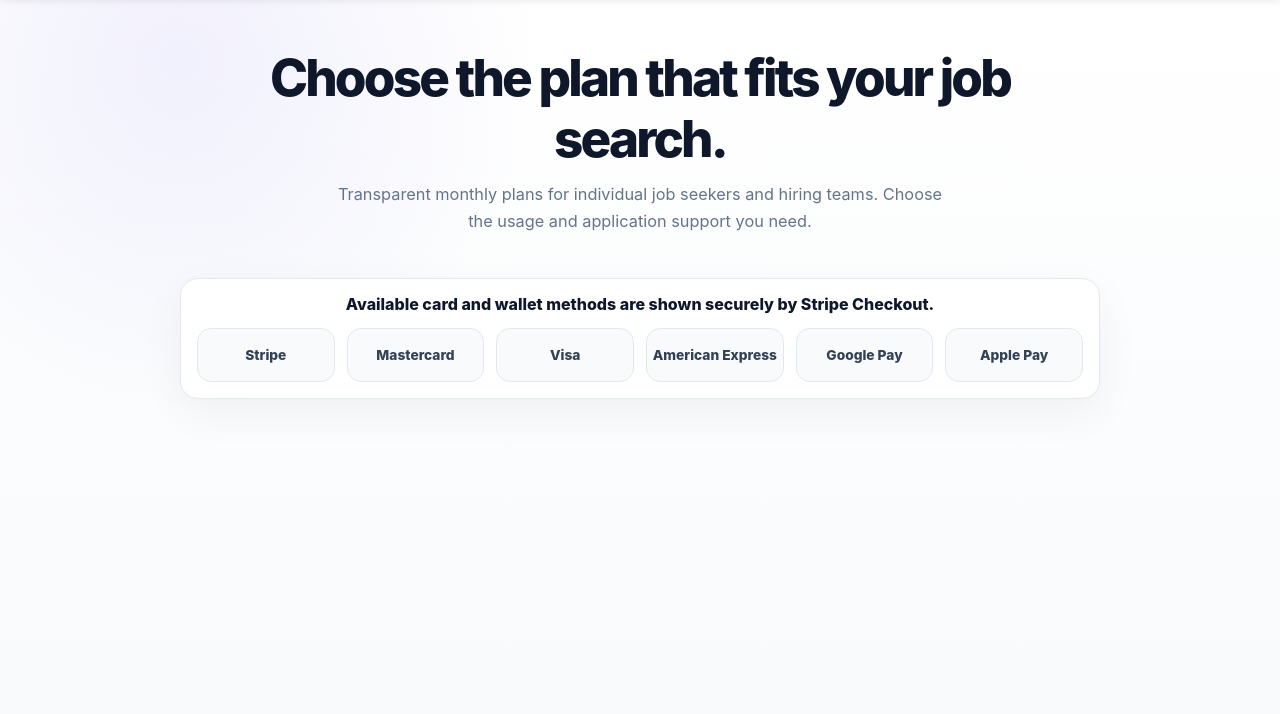
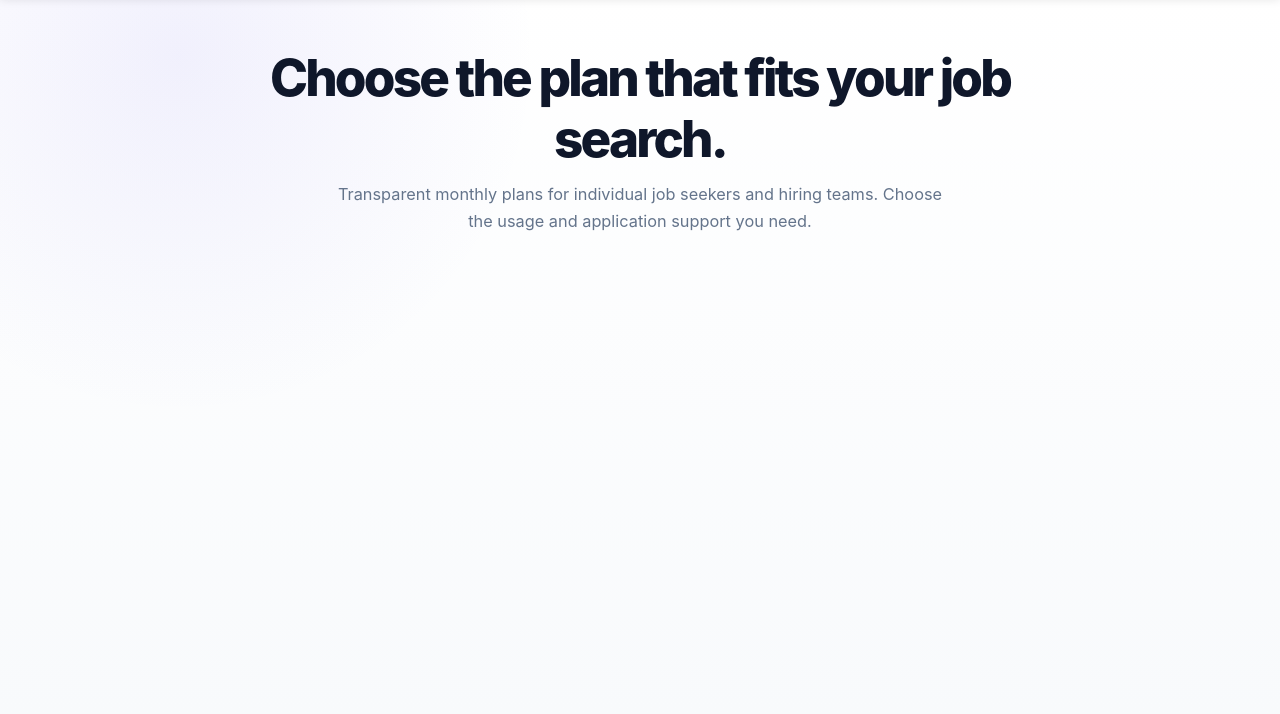
Before and after one commit to call07564221643-code/MyValidCV_Clean, a Django app: page /pricing/ in a window 1280 px wide. Shown: the part 63-777 px from the top of the page. Run offline with Django 5.2, Linux system fonts and the light colour scheme; data that the repository does not hold is empty.

Commit message:
Simplify plans payment messaging

```diff
--- a/payments/views.py
+++ b/payments/views.py
@@ -1,4 +1,5 @@
 import json
+import logging
 import re
 from datetime import datetime, timedelta, timezone as datetime_timezone
 from decimal import Decimal
@@ -27,6 +28,9 @@ from .services import (
     retrieve_stripe_checkout_session,
     verify_stripe_signature,
 )
+
+
+logger = logging.getLogger(__name__)
 
 
 def pricing(request):
@@ -102,12 +106,14 @@ def start_stripe_checkout(request, plan_code):
     try:
         session = create_stripe_checkout_session(transaction, success_url, cancel_url)
     except StripeConfigurationError:
+        logger.exception("Stripe checkout is not configured for plan %s.", plan.code)
         if settings.STRIPE_MOCK_MODE:
             messages.warning(request, "Live card checkout is not connected yet. Demo checkout is available.")
             return render(request, "payments/stripe_mock_checkout.html", demo_checkout_context(transaction))
         messages.error(request, "Stripe checkout is not configured. Please contact support.")
         return redirect("pricing")
     except StripeAPIError:
+        logger.exception("Stripe checkout API failed for plan %s and transaction %s.", plan.code, transaction.checkout_reference)
         messages.error(request, "Stripe checkout could not be started. Please try again.")
         return redirect("pricing")
 
--- a/templates/payments/pricing.html
+++ b/templates/payments/pricing.html
@@ -150,46 +150,6 @@
         margin-bottom: 0.5rem;
     }
 
-    .payment-strip {
-        max-width: 920px;
-        margin: 2rem auto 0;
-        border: 1px solid #e2e8f0;
-        border-radius: 18px;
-        background: #ffffff;
-        padding: 1rem;
-        box-shadow: 0 14px 44px rgba(15, 23, 42, 0.05);
-    }
-
-    .payment-strip h2 {
-        color: #0f172a;
-        font-size: 1rem;
-        font-weight: 760;
-        margin: 0 0 0.85rem;
-        text-align: center;
-    }
-
-    .gateway-grid {
-        display: grid;
-        grid-template-columns: repeat(6, minmax(0, 1fr));
-        gap: 0.75rem;
-    }
-
-    .gateway-pill {
-        display: grid;
-        place-items: center;
-        min-height: 54px;
-        border: 1px solid #e2e8f0;
-        border-radius: 14px;
-        background: #f8fafc;
-        color: #334155;
-        font-weight: 760;
-        font-size: 0.86rem;
-    }
-
-    .gateway-pill span {
-        color: #4f46e5;
-    }
-
     @media (prefers-color-scheme: dark) {
         .plans-shell {
             background: linear-gradient(180deg, #0b1224 0%, #0f172a 100%);
@@ -197,8 +157,7 @@
 
         .plans-hero h1,
         .plan-card h2,
-        .plan-price,
-        .payment-strip h2 {
+        .plan-price {
             color: #f8fafc;
         }
 
@@ -208,27 +167,18 @@
             color: #cbd5e1;
         }
 
-        .plan-card,
-        .payment-strip {
+        .plan-card {
             background: #111c33;
             border-color: #273449;
         }
 
-        .plan-action,
-        .gateway-pill {
+        .plan-action {
             background: #0b1224;
             border-color: #273449;
         }
 
-        .plan-features li,
-        .gateway-pill {
+        .plan-features li {
             color: #e2e8f0;
-        }
-    }
-
-    @media (max-width: 768px) {
-        .gateway-grid {
-            grid-template-columns: repeat(2, minmax(0, 1fr));
         }
     }
 </style>
@@ -318,17 +268,6 @@
             {% endfor %}
         </div>
 
-        <section class="payment-strip" aria-label="Accepted payment methods">
-            <h2>Available card and wallet methods are shown securely by Stripe Checkout.</h2>
-            <div class="gateway-grid">
-                <div class="gateway-pill">Stripe</div>
-                <div class="gateway-pill">Mastercard</div>
-                <div class="gateway-pill">Visa</div>
-                <div class="gateway-pill">American Express</div>
-                <div class="gateway-pill">Google Pay</div>
-                <div class="gateway-pill">Apple Pay</div>
-            </div>
-        </section>
     </div>
 </section>
 {% endblock %}
```
